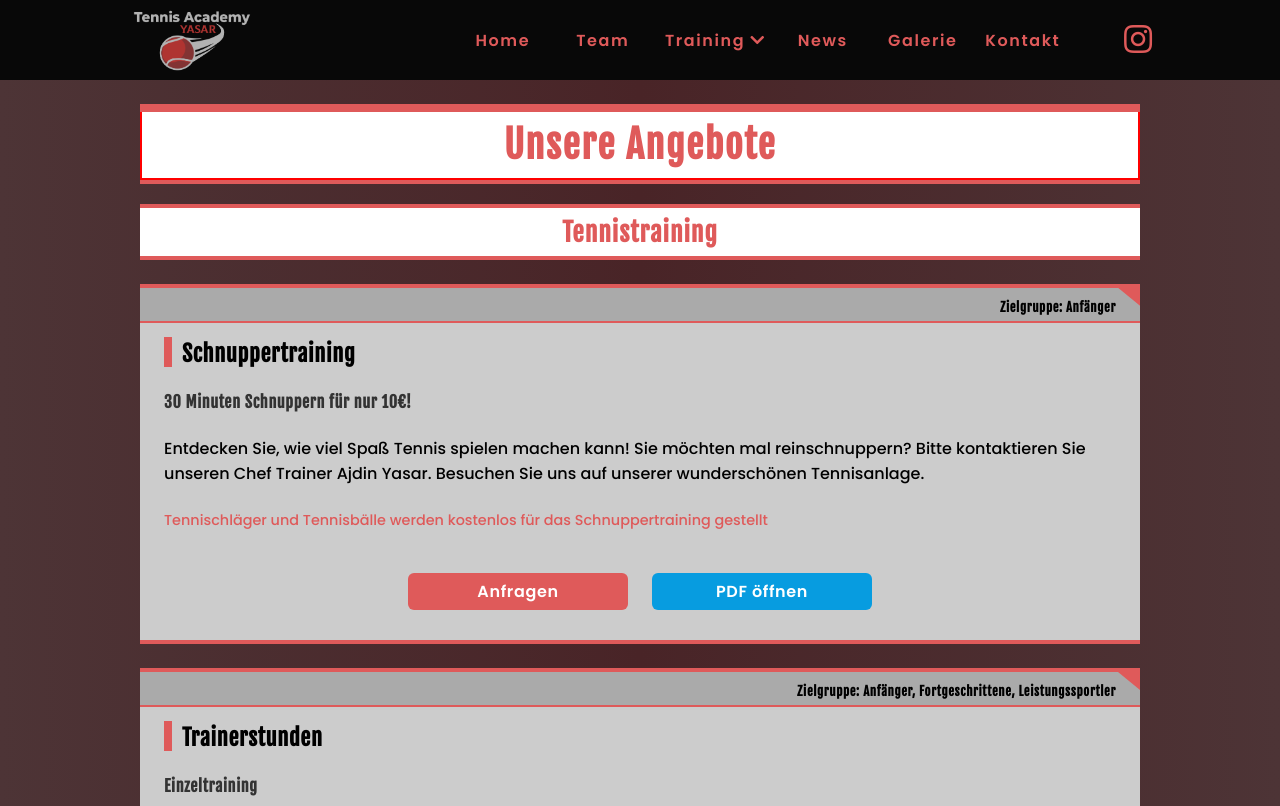
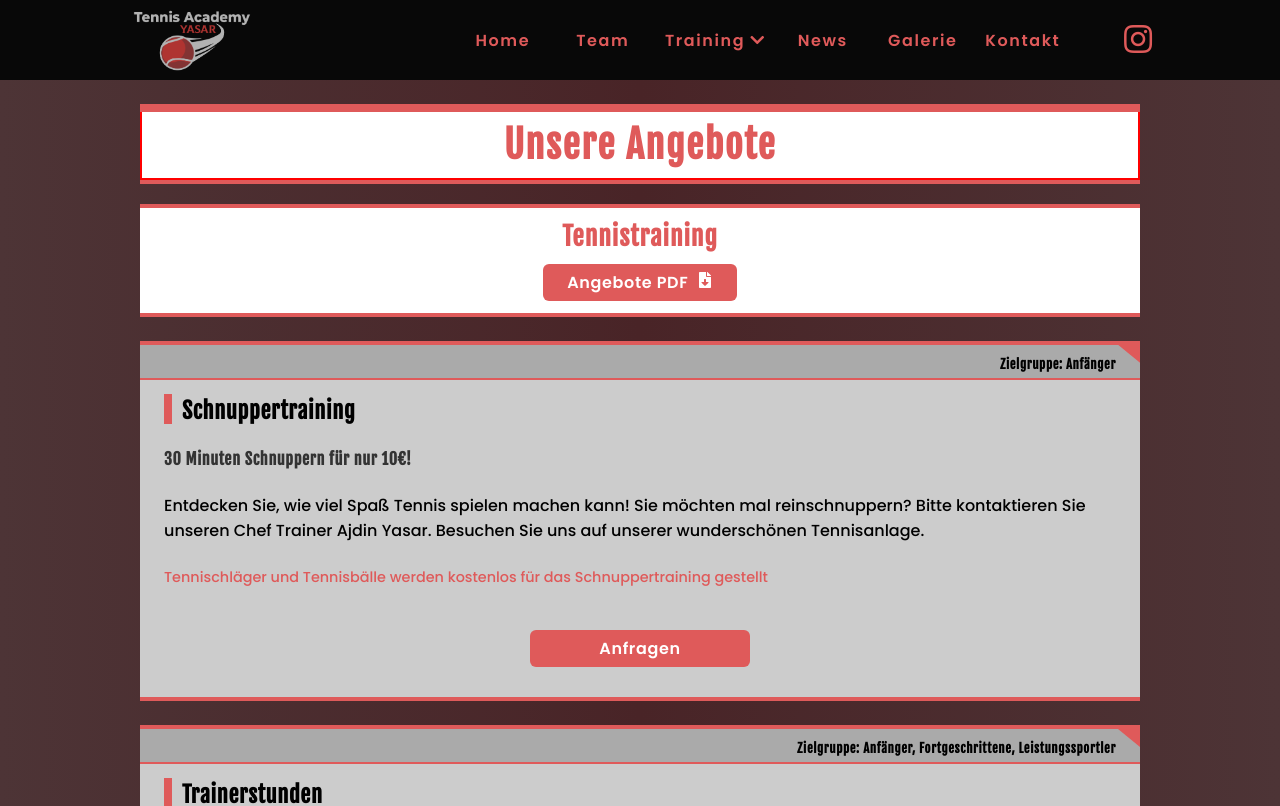
Before and after one commit to nikita-reva/tennis-instructor-website, a React (Create React App) app: page /angebote in a window 1280 px wide. Shown: the top 806 px of the page. Built offline with nearby package versions, Linux system fonts and the light colour scheme.

Commit message:
Homescreen buttons added

```diff
--- a/src/app/layout/components/infos-components/Infos.elements.jsx
+++ b/src/app/layout/components/infos-components/Infos.elements.jsx
@@ -120,12 +120,13 @@ export const InfoImage = styled.img`
 	object-fit: cover;
 `
 
-export const InfoLink = styled(Link)`
+export const InfoLink1 = styled(Link)`
 	display: block;
 	align-self: flex-start;
 	width: 100%;
 	font-weight: 600;
 	letter-spacing: 0.04rem;
+	cursor: pointer;
 	text-decoration: none;
 	text-align: center;
 	color: #fff;
@@ -133,7 +134,7 @@ export const InfoLink = styled(Link)`
 	border-radius: 6px;
 	padding: 6px 12px;
 	margin-top: 12px;
-	transition: all 0.1s ease-in;
+	transition: all 0.2s ease-in;
 
 	@media screen and (min-width: 501px) {
 		width: 60%;
@@ -146,7 +147,7 @@ export const InfoLink = styled(Link)`
 	}
 
 	&:hover {
-		transform: scale(0.98);
+		background: #b93434;
 	}
 `
 
@@ -157,12 +158,13 @@ export const InfoLink2 = styled.div`
 	font-weight: 600;
 	letter-spacing: 0.04rem;
 	text-decoration: none;
+	cursor: pointer;
 	text-align: center;
 	background: #079ce0;
 	border-radius: 6px;
 	padding: 6px 12px;
 	margin-top: 12px;
-	transition: all 0.1s ease-in;
+	transition: all 0.2s ease-in;
 
 	a {
 		text-decoration: none;
@@ -180,6 +182,41 @@ export const InfoLink2 = styled.div`
 	}
 
 	&:hover {
-		transform: scale(0.98);
+		background: #0886c0;
 	}
 `
+
+export const InfoLink3 = styled.div`
+	display: block;
+	align-self: flex-start;
+	width: 100%;
+	font-weight: 600;
+	letter-spacing: 0.04rem;
+	text-decoration: none;
+	text-align: center;
+	cursor: pointer;
+	background: #4db34d;
+	border-radius: 6px;
+	padding: 6px 12px;
+	margin-top: 12px;
+	transition: all 0.2s ease-in;
+
+	a {
+		text-decoration: none;
+		color: #fff;
+	}
+
+	@media screen and (min-width: 501px) {
+		width: 60%;
+		max-width: 250px;
+		margin-left: 9px;
+	}
+
+	@media screen and (min-width: 992px) {
+		margin-left: 18px;
+	}
+
+	&:hover {
+		background: #459745;
+	}
+`
--- a/src/app/layout/components/infos-components/Infos.jsx
+++ b/src/app/layout/components/infos-components/Infos.jsx
@@ -12,8 +12,9 @@ import {
 	InfoText,
 	InfoImageContainer,
 	InfoImage,
-	InfoLink,
+	InfoLink1,
 	InfoLink2,
+	InfoLink3,
 } from './Infos.elements'
 
 const Infos = ({ infos }) => {
@@ -55,10 +56,10 @@ const Infos = ({ infos }) => {
 								</InfoImageContainer>
 							)}
 						</InfoMediaContainer>
-						{info.linkTo && (
-							<InfoLink to={info.linkTo}>
-								{info.linkText}
-							</InfoLink>
+						{info.link1To && (
+							<InfoLink1 to={info.link1To}>
+								{info.link1Text}
+							</InfoLink1>
 						)}
 						{info.link2To && (
 							<InfoLink2>
@@ -71,6 +72,17 @@ const Infos = ({ infos }) => {
 								</a>
 							</InfoLink2>
 						)}
+						{info.link3To && (
+							<InfoLink3>
+								<a
+									href={info.link3To}
+									target="_blank"
+									rel="noreferrer"
+								>
+									{info.link3Text}
+								</a>
+							</InfoLink3>
+						)}
 					</Info>
 				))}
 			</InfosWrapper>
--- a/src/app/layout/screens/HomeScreen/Data.js
+++ b/src/app/layout/screens/HomeScreen/Data.js
@@ -95,10 +95,12 @@ export const InfosData = [
 			'Meldet euch jetzt für die kommende Tennistraining Saison im Sommer 2021 an. Der Anmeldeschluss ist der 28. März!',
 		image: require('../images/logo-web.jpg').default,
 		alt: 'tennis',
-        linkTo: '/anmeldung',
-        linkText: 'Zur Anmeldung',
-        link2To: require('../images/tay-anmeldungsformular.pdf').default,
-        link2Text: 'Anmeldungsformular',
+		link1To: require('../images/tay-angebote.pdf').default,
+		link1Text: 'Angebote PDF',
+		link2To: '/anmeldung',
+		link2Text: 'Zur Anmeldung',
+		link3To: require('../images/tay-anmeldungsformular.pdf').default,
+		link3Text: 'Anmeldungsformular',
 	},
 	{
 		title: 'Professionelle Tennisausrüstung ',
--- a/src/app/layout/screens/PricingScreen/PricingScreen.jsx
+++ b/src/app/layout/screens/PricingScreen/PricingScreen.jsx
@@ -4,6 +4,7 @@ import { Link } from 'react-router-dom'
 import ContentContainer from '../ContentContainer'
 import ContentSection from '../ContentSection'
 import ScreenContainer from '../ScreenContainer'
+import { FaFileDownload } from 'react-icons/fa'
 
 export const ServicesContainer = styled.div`
 	width: 100%;
@@ -266,7 +267,6 @@ export const LinksContainer = styled.div`
 
 export const ServicesLink = styled(Link)`
 	display: block;
-	align-self: flex-start;
 	min-width: 220px;
 	font-weight: 600;
 	letter-spacing: 0.04rem;
@@ -285,9 +285,6 @@ export const ServicesLink = styled(Link)`
 `
 
 export const DownloadLink = styled.div`
-	display: block;
-	align-self: flex-start;
-
 	a {
 		display: block;
 		font-weight: 600;
@@ -308,6 +305,61 @@ export const DownloadLink = styled.div`
 	}
 `
 
+export const HeaderPDFContainer = styled.div`
+	display: flex;
+	width: 100%;
+	background: #fff;
+	flex-direction: column;
+	justify-content: center;
+	align-items: center;
+	margin: 24px 0;
+	border-top: 4px solid var(--secondary-color);
+	border-bottom: 4px solid var(--secondary-color);
+`
+
+export const TrainingHeading = styled.h2`
+	width: 100%;
+	font-family: 'Fjalla One', sans-serif;
+	background: #fff;
+	color: var(--secondary-color);
+	text-align: center;
+	letter-spacing: 0.06rem;
+	padding-top: 12px;
+	font-weight: 700;
+	font-size: 1.6rem;
+	display: flex;
+	flex-direction: column;
+	position: relative;
+`
+
+export const PDFLink = styled.div`
+	a {
+		display: block;
+		font-weight: 600;
+		padding: 6px 24px;
+		letter-spacing: 0.04rem;
+		text-decoration: none;
+		text-align: center;
+		color: #fff;
+		border-radius: 6px;
+		transition: background 0.2s ease-in;
+		background: var(--secondary-color);
+		margin: 12px;
+
+		&:hover {
+			background: #b93434;
+			& > svg {
+				margin-left: 12px;
+			}
+		}
+
+		& > svg {
+			margin-left: 4px;
+			transition: all 0.2s ease;
+		}
+	}
+`
+
 const PricingScreen = () => {
 	return (
 		<ScreenContainer>
@@ -316,7 +368,23 @@ const PricingScreen = () => {
 					<ServicesContainer>
 						<ServicesHeading>Unsere Angebote</ServicesHeading>
 						<ServicesWrapper>
-							<ServiceType>Tennistraining</ServiceType>
+							<HeaderPDFContainer>
+								<TrainingHeading>
+									Tennistraining
+								</TrainingHeading>
+								<PDFLink>
+									<a
+										href={
+											require('../images/tay-angebote.pdf')
+												.default
+										}
+										target="_blank"
+										rel="noreferrer"
+									>
+										Angebote PDF <FaFileDownload />
+									</a>
+								</PDFLink>
+							</HeaderPDFContainer>
 							<Service>
 								<ServiceTargetGroup>
 									Zielgruppe: Anfänger
@@ -345,18 +413,6 @@ const PricingScreen = () => {
 										<ServicesLink to="/kontakt">
 											Anfragen
 										</ServicesLink>
-										<DownloadLink>
-											<a
-												href={
-													require('../images/tay-angebote.pdf')
-														.default
-												}
-												target="_blank"
-												rel="noreferrer"
-											>
-												PDF öffnen
-											</a>
-										</DownloadLink>
 									</LinksContainer>
 								</ServiceContent>
 							</Service>
```
Also changed, not shown: 1 other file (tests, documents, lock files or other folders). Lines whose indentation alone changed are shown as unchanged.
